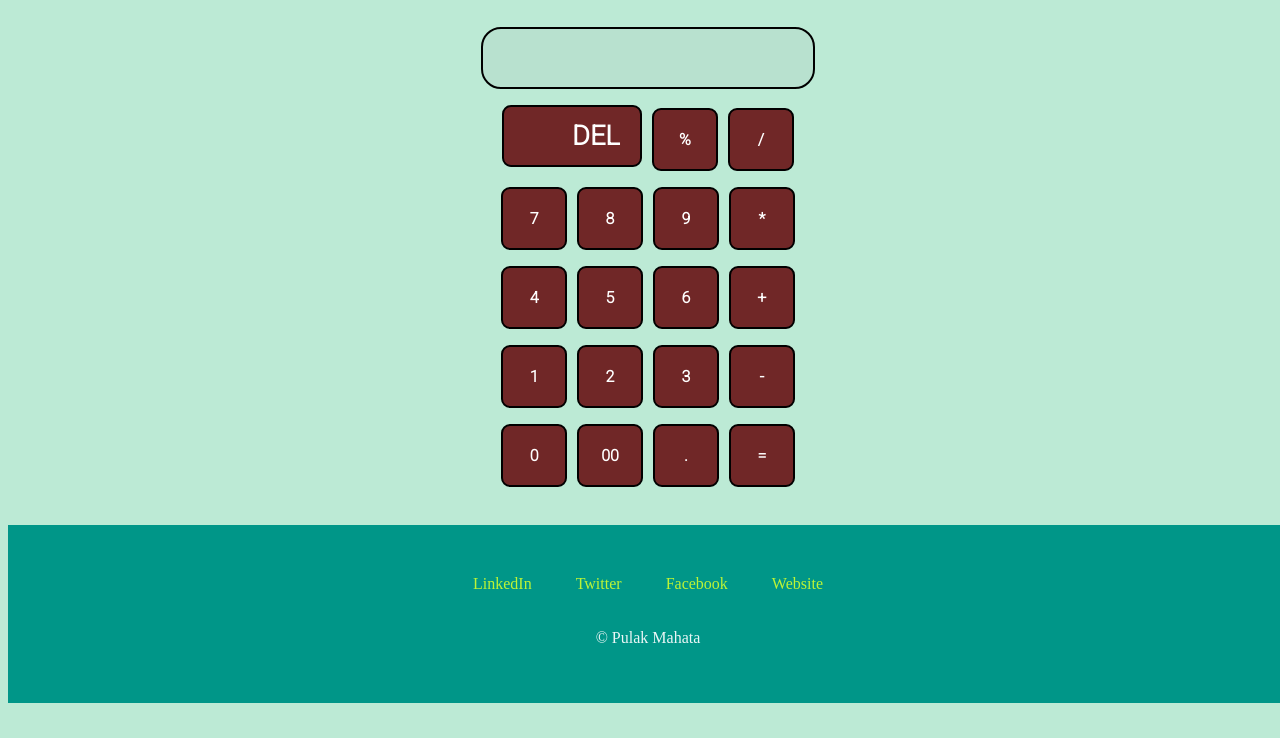
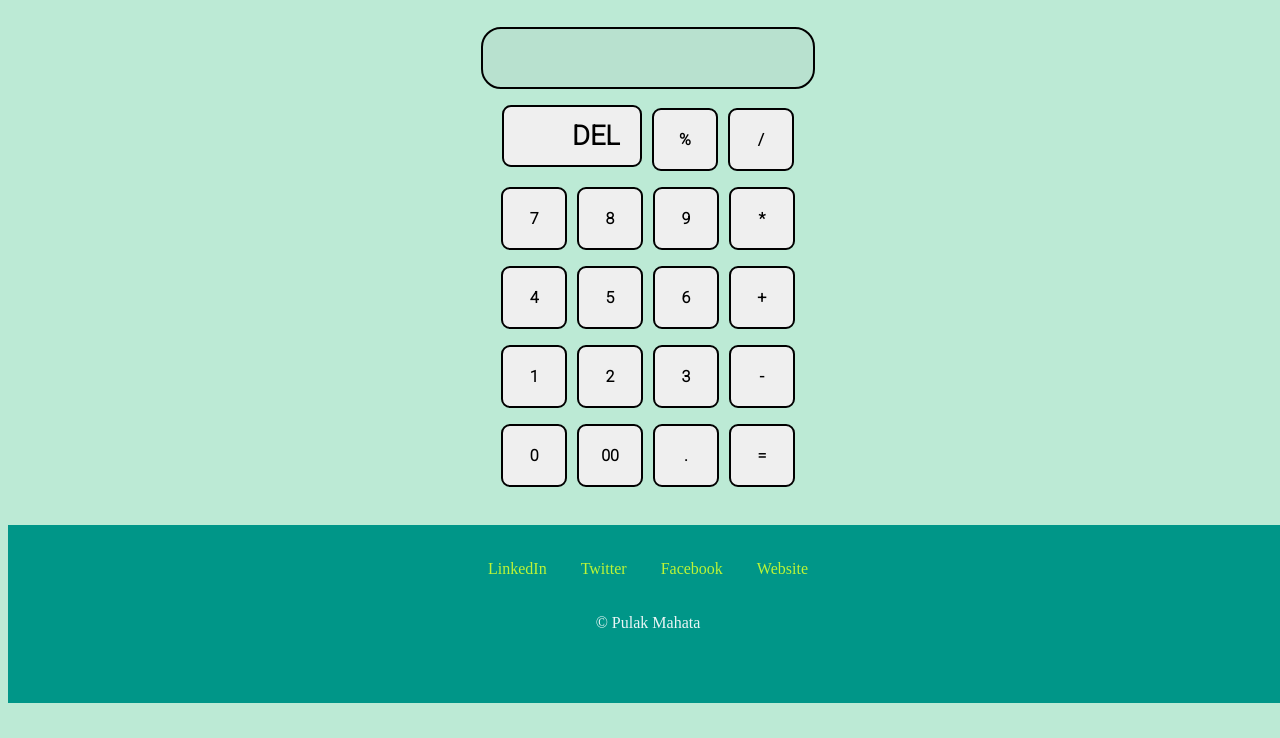
Before and after one commit to pulak-mahata/My-Calculator, a plain HTML site: page index.html in a window 1280 px wide. Shown: the part 62-800 px from the top of the page. Drawn offline with Linux system fonts and the light colour scheme.

Commit message:
Update style.css

```diff
--- a/style.css
+++ b/style.css
@@ -26,8 +26,15 @@ body{
   font-family: 'Roboto', sans-serif;
   font-weight: bold;
   font-size: 1rem;
-  background-color: rgb(112 39 39);
-  color: white;
+/*   background-color: rgb(112 39 39);
+  color: white; */
+}
+.button:hover {background-color: #3e8e41}
+
+.button:active {
+  background-color: #3e8e41;
+  box-shadow: 0 5px #666;
+  transform: translateY(4px);
 }
 #button-c{
     padding: 13px 68px;
@@ -57,7 +64,7 @@ body{
 
 .bottom-container{
     background-color:#009688;
-    padding: 50px 0 20px;
+    padding: 35px 0px;
     text-align: center;
     margin-top: 30px;
 
@@ -73,7 +80,7 @@ body{
   }
   a{
     color: #bcf436;
-    margin: 10px 20px;
+    margin: 10px 15px;
     text-decoration: none;
    font-family: Montserrat, serif;
    font-size: 2 rem;
```
